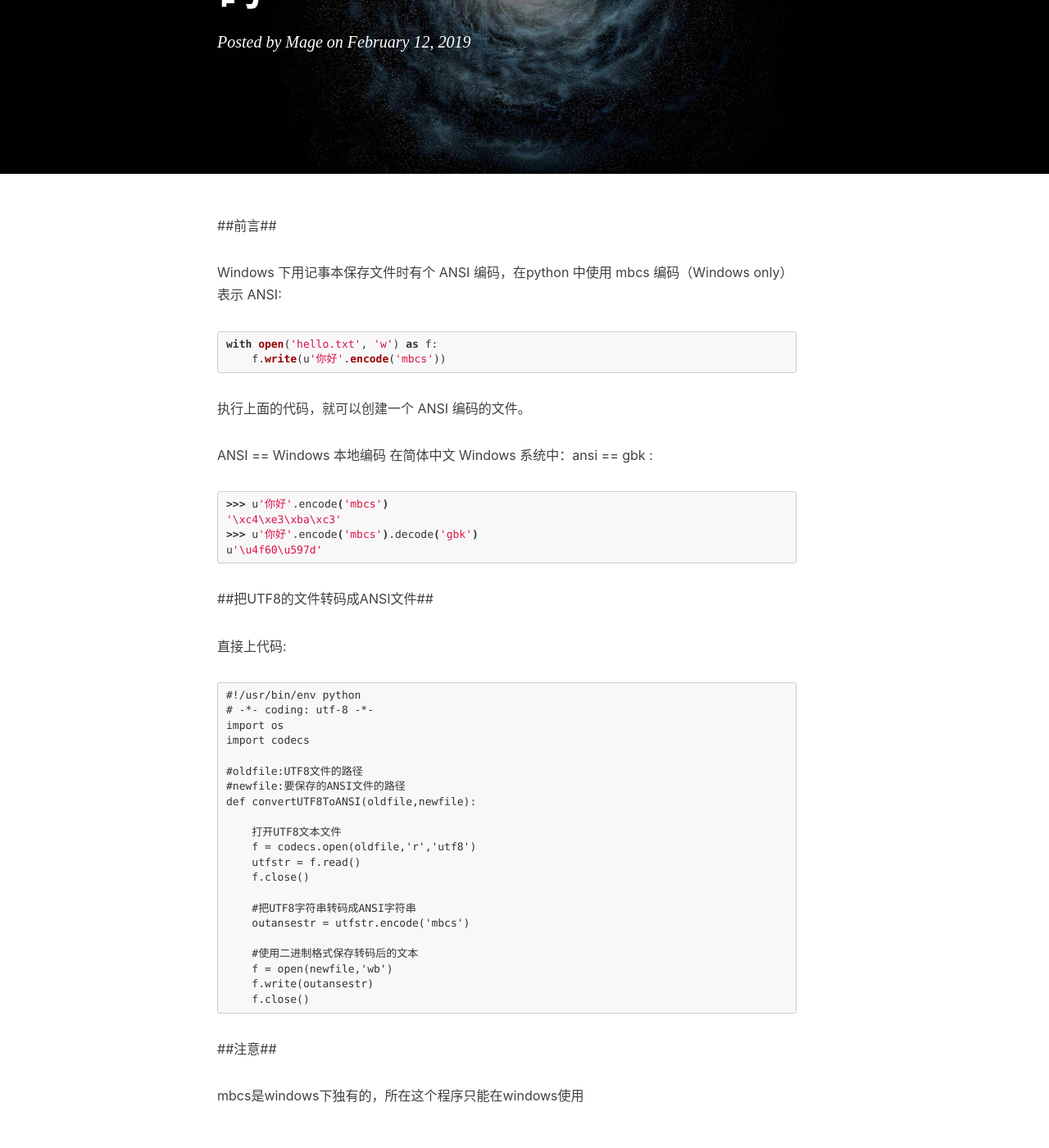
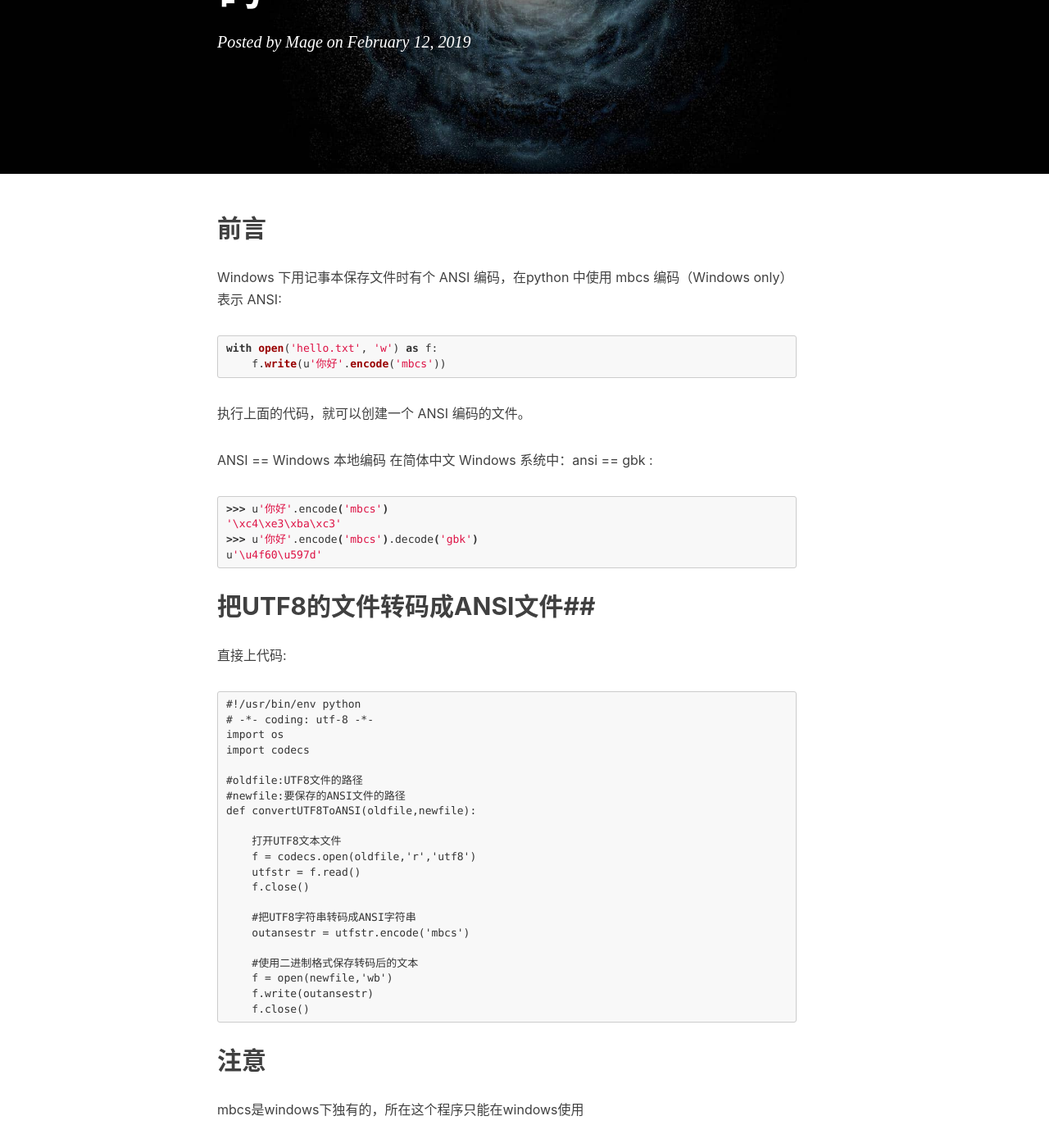
Before and after one commit to woodcol/woodcol.github.io, a Jekyll site: the page built from _posts/2019-02-12-ansicode.markdown, in a window 1280 px wide and 1400 px high, scrolled down 305 px. Shown: the whole window at 82% size. Built offline with Jekyll 4.4.1, drawn with Linux system fonts in a browser that asks for light colours; nearby versions of some CDN libraries; comment, search, counter and statistics services are not loaded.

````diff
--- a/_posts/2019-02-12-ansicode.markdown
+++ b/_posts/2019-02-12-ansicode.markdown
@@ -9,7 +9,7 @@ tags:
     - python
 ---
 
-##前言##
+## 前言
 
 Windows 下用记事本保存文件时有个 ANSI 编码，在python 中使用 mbcs 编码（Windows only）表示 ANSI:
 ```python
@@ -26,7 +26,7 @@ ANSI == Windows 本地编码
 >>> u'你好'.encode('mbcs').decode('gbk')
 u'\u4f60\u597d'
 ```
-##把UTF8的文件转码成ANSI文件##
+## 把UTF8的文件转码成ANSI文件##
 
 直接上代码:
 ```Python
@@ -53,6 +53,6 @@ def convertUTF8ToANSI(oldfile,newfile):
     f.close()
 ```
 
-##注意##
+## 注意
 
 mbcs是windows下独有的，所在这个程序只能在windows使用
````
